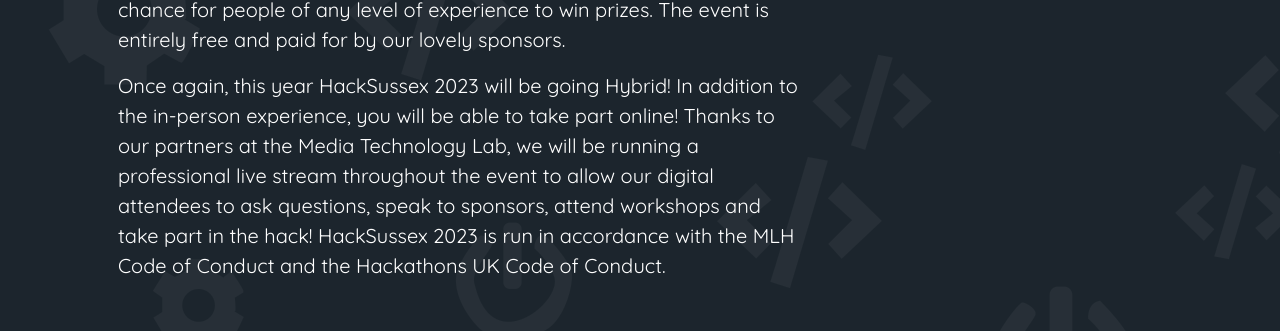
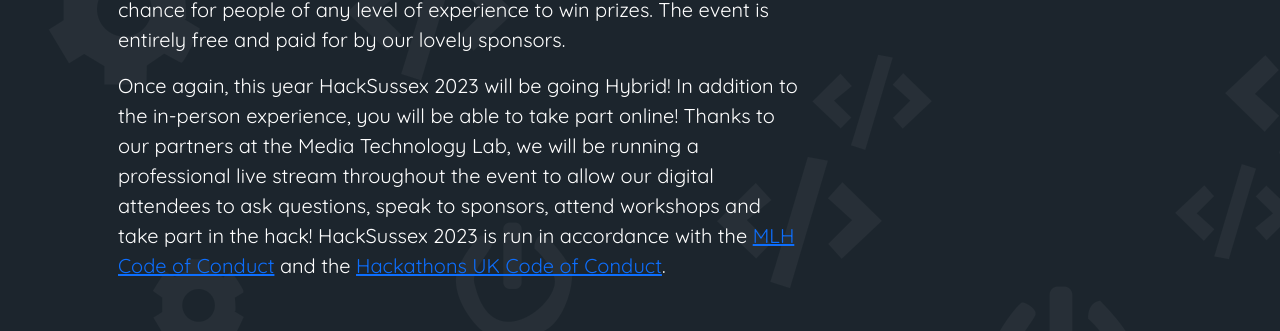
Before and after one commit to HackSussexP/HackSussexWebsite, a React (Create React App) app: page /events/hackathon in a window 1280 px wide. Shown: the part 1437-1768 px from the top of the page. Built offline with nearby package versions, Linux system fonts and the light colour scheme.

Commit message:
fix: hackathon code of conduct links

```diff
--- a/src/views/events/Hackathon.js
+++ b/src/views/events/Hackathon.js
@@ -136,7 +136,7 @@ const Hackathon = () => {
 
                   <p>Once again, this year  HackSussex 2023 will be going Hybrid! In addition to the in-person experience, you will be able to take part online!
                   Thanks to our partners at the Media Technology Lab, we will be running a professional live stream throughout the event to allow our digital attendees to ask questions, speak to sponsors, attend workshops and take part in the hack!
-                  HackSussex 2023 is run in accordance with the MLH Code of Conduct and the Hackathons UK Code of Conduct.
+                  HackSussex 2023 is run in accordance with the <a href="https://static.mlh.io/docs/mlh-code-of-conduct.pdf" target="_blank" rel="noopener noreferrer">MLH Code of Conduct</a> and the <a href="https://assets.ctfassets.net/8qdadmww1gdd/5BgY4Ty3TIdtfisJAhRQFO/909f3f37b89f046cafbe001feacbf670/Code_of_Conduct.pdf" target="_blank" rel="noopener noreferrer">Hackathons UK Code of Conduct</a>.
                   </p>
                   </>}
                   list={["24 Hours of project building", "Win exciting prizes", "Free swag", "Free Food and Drinks", "Workshops to learn skills"]} />
```
